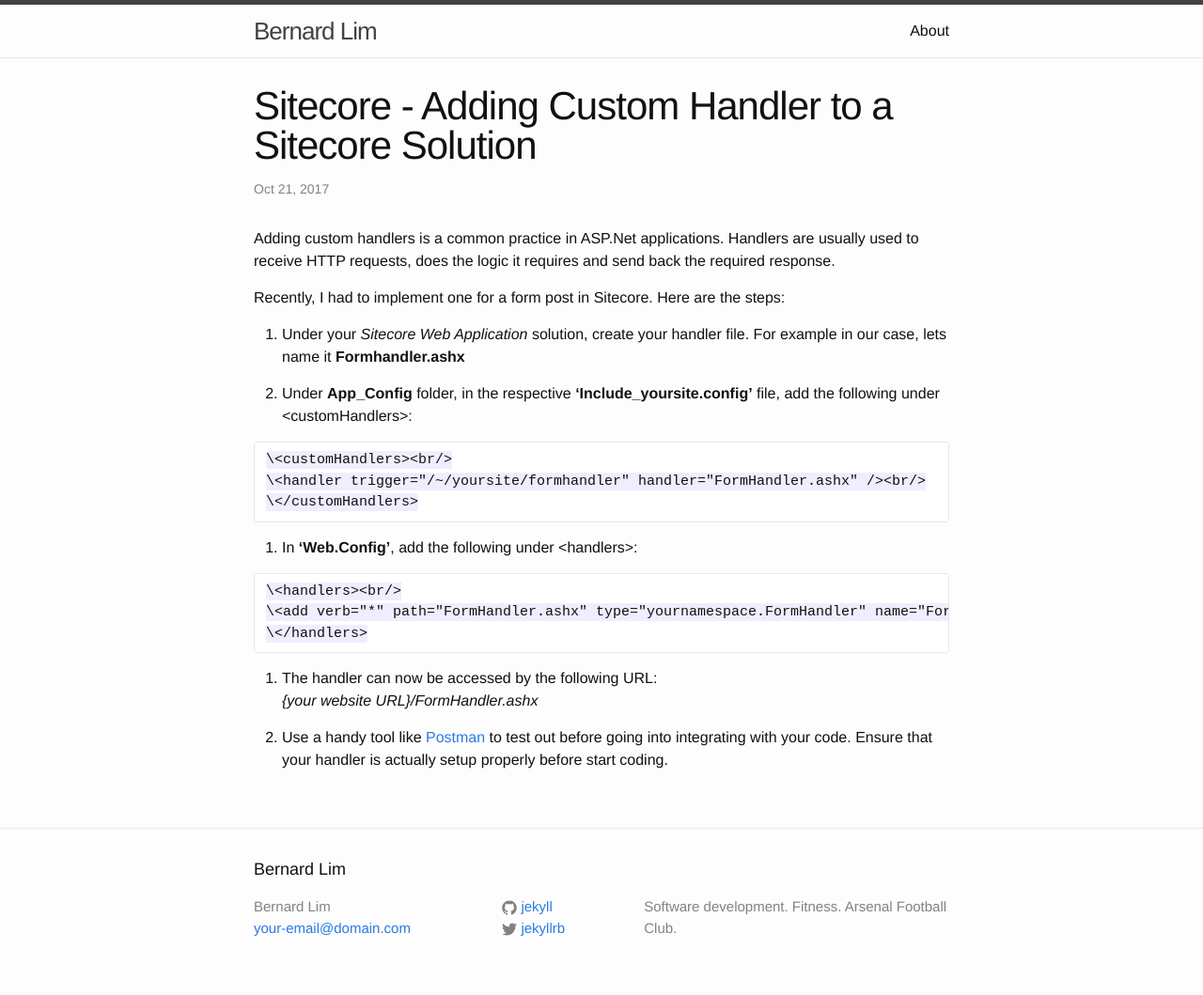
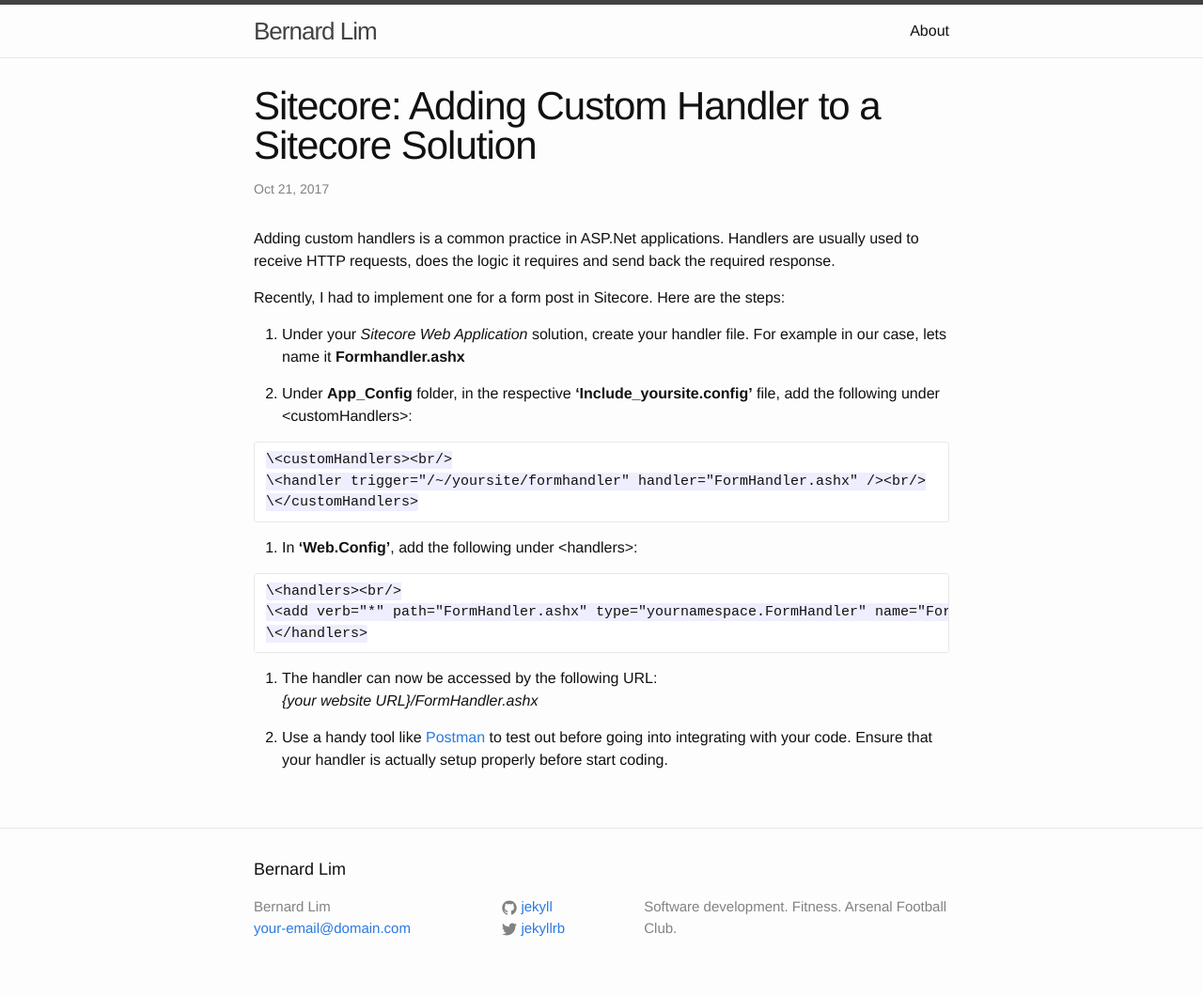
Before and after one commit to thebernardlim/thebernardlim.github.io.old, a Jekyll site: the page built from _posts/2017-10-21-sitecore-create-customhandler.markdown, in a window 1280 px wide. Shown: the whole page at 94% size. Built offline with Jekyll 4.4.1, drawn with Linux system fonts in a browser that asks for light colours.

```diff
--- a/_posts/2017-10-21-sitecore-create-customhandler.markdown
+++ b/_posts/2017-10-21-sitecore-create-customhandler.markdown
@@ -1,6 +1,6 @@
 ---
 layout: post
-title:  "Sitecore - Adding Custom Handler to a Sitecore Solution"
+title:  "Sitecore: Adding Custom Handler to a Sitecore Solution"
 date:   2017-10-21 15:53:00
 categories: sitecore
 excerpt : Steps on how to add a custom handler in a Sitecore solution
```
